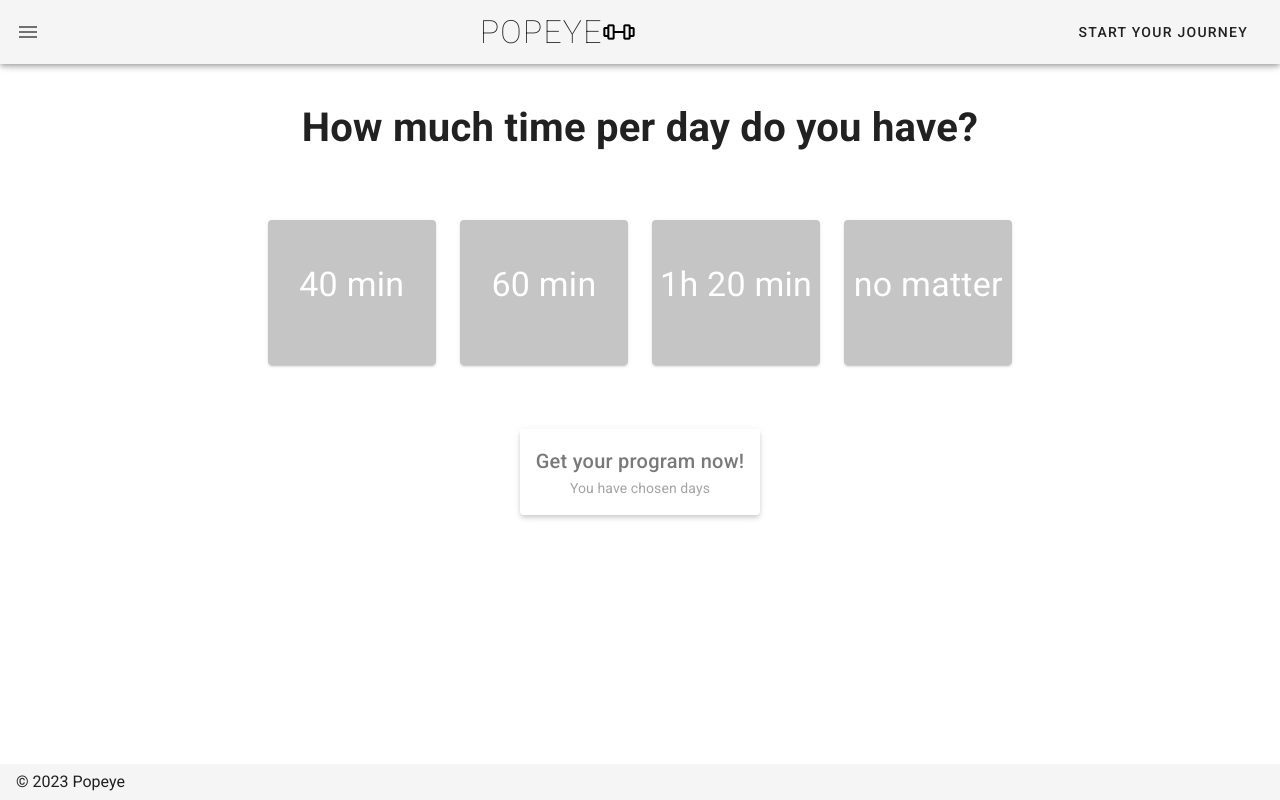
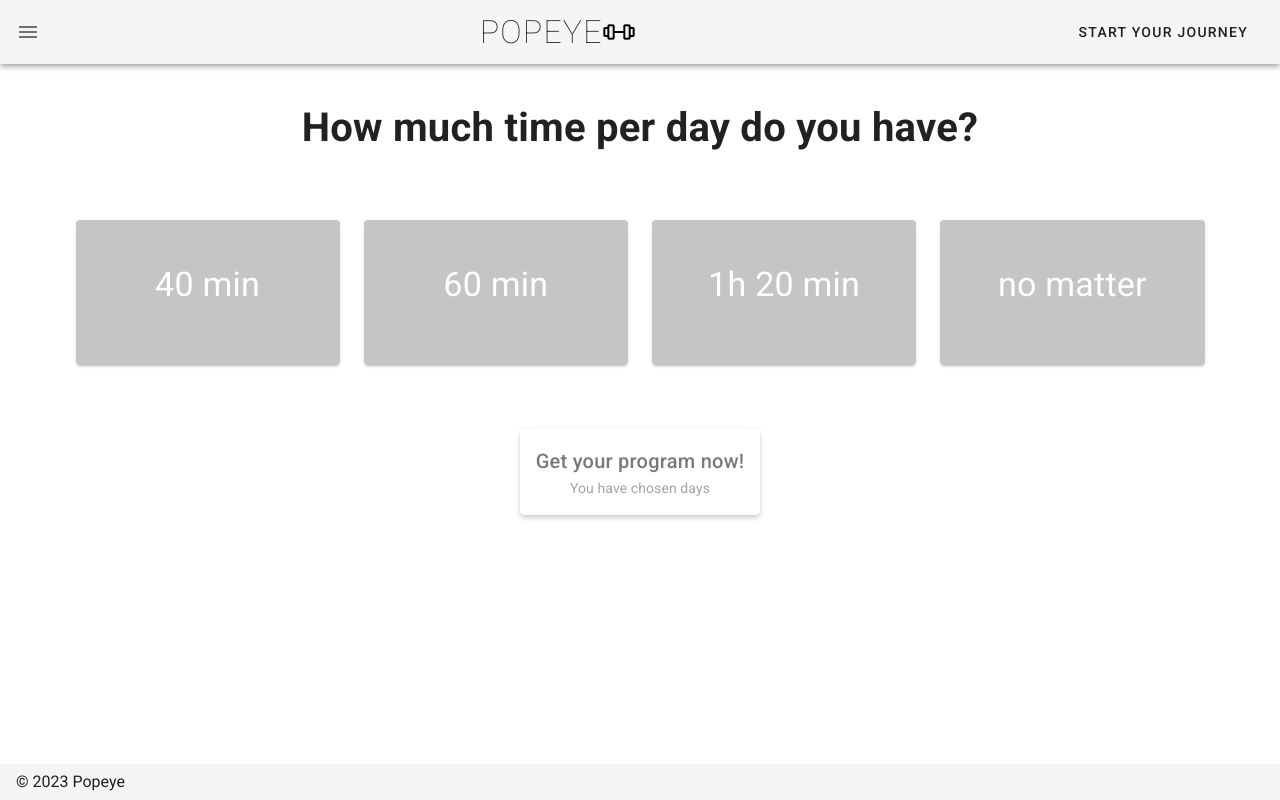
Before and after one commit to patrik-16/popeye, a Nuxt app in the folder frontend/: page /fivePage in a window 1280 px wide. Built offline with nearby package versions, Linux system fonts and the light colour scheme.

Commit message:
beginner is working

```diff
--- a/frontend/pages/fivePage.vue
+++ b/frontend/pages/fivePage.vue
@@ -21,7 +21,7 @@
         <v-col
           :key="i"
           cols="12"
-          md="2"
+          md="3"
         >
           <v-hover v-slot="{ hover }">
             <v-card
--- a/frontend/pages/fourPage.vue
+++ b/frontend/pages/fourPage.vue
@@ -21,7 +21,7 @@
         <v-col
           :key="i"
           cols="12"
-          md="2"
+          md="3"
         >
           <v-hover v-slot="{ hover }">
             <v-card
--- a/frontend/pages/program.vue
+++ b/frontend/pages/program.vue
@@ -96,6 +96,8 @@ export default {
     this.$data.formDataObject.age = localStorage.getItem('age')
     this.$data.formDataObject.experience = localStorage.getItem('experience')
     if (this.$data.formDataObject.experience === 'BEGINNER') {
+      this.$data.formDataObject.goal = 'NONE'
+      this.$data.formDataObject.priorities = 'NONE'
       this.$data.formDataObject.daysPerWeek = localStorage.getItem('daysPerWeek')
       this.$data.formDataObject.timePerDay = localStorage.getItem('timePerDay')
     } else if (this.$data.formDataObject.experience === 'ADVANCED') {
--- a/frontend/pages/twoPage.vue
+++ b/frontend/pages/twoPage.vue
@@ -20,7 +20,7 @@
           <v-col
             :key="i"
             cols="12"
-            md="4"
+            md="6"
           >
             <v-hover v-slot="{ hover }">
               <v-card
```
